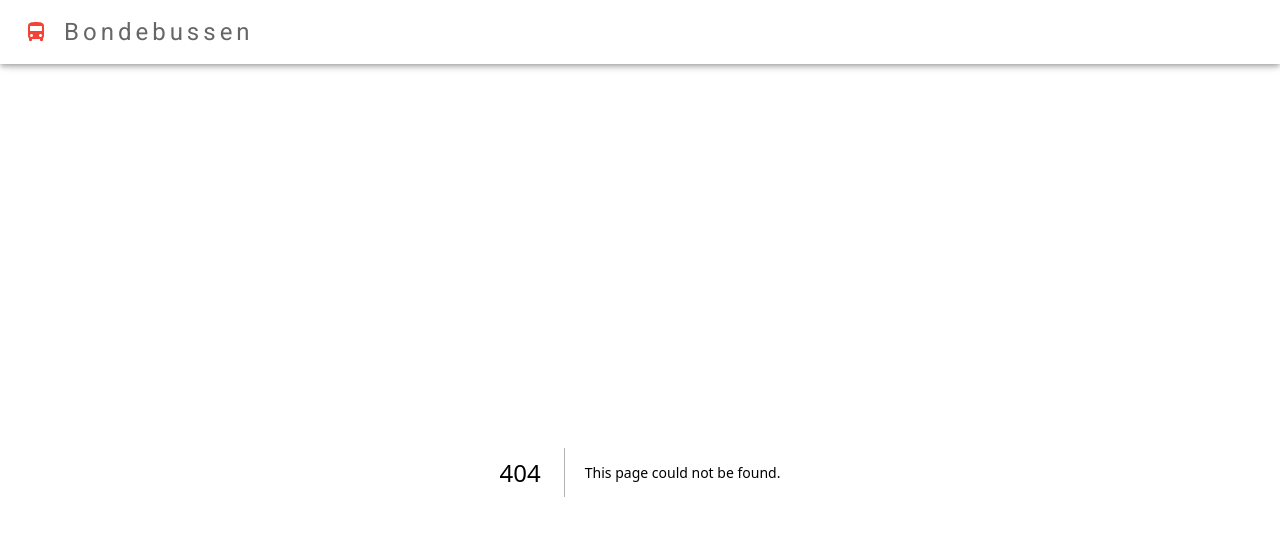
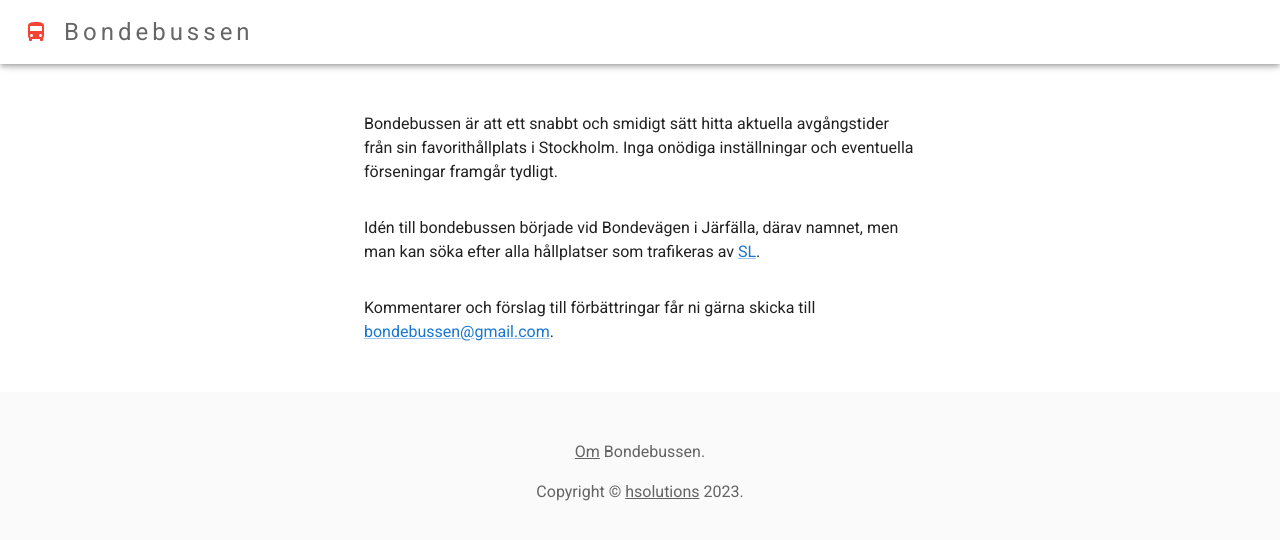
Before and after one commit to bitpwr/bondebussen, a Next.js app: page /about in a window 1280 px wide. Before the commit this address had no page. Shown: the top 540 px of the page. Built offline with nearby package versions, Linux system fonts and the light colour scheme.

Commit message:
Add footer and about page

```diff
--- /dev/null
+++ b/src/app/Footer.tsx
@@ -0,0 +1,33 @@
+'use client';
+
+import { Box, Link, Stack, Typography } from '@mui/material';
+
+export default function Footer() {
+  return (
+    <Box
+      component="footer"
+      sx={{
+        backgroundColor: (theme) =>
+          theme.palette.mode === 'light' ? theme.palette.grey[50] : theme.palette.grey[800],
+        p: 6
+      }}
+    >
+      <Stack direction="column" spacing={2}>
+        <Typography variant="body1" color="text.secondary" align="center">
+          <Link color="inherit" href="/about">
+            Om
+          </Link>{' '}
+          Bondebussen.
+        </Typography>
+        <Typography variant="body1" color="text.secondary" align="center">
+          {'Copyright © '}
+          <Link color="inherit" href="https://hsolutions.se">
+            {'hsolutions'}
+          </Link>{' '}
+          {new Date().getFullYear()}
+          {'.'}
+        </Typography>
+      </Stack>
+    </Box>
+  );
+}
--- /dev/null
+++ b/src/app/about/page.tsx
@@ -0,0 +1,25 @@
+import { Box, Link, Stack, Typography } from '@mui/material';
+
+export default function About() {
+  return (
+    <Box sx={{ my: 5 }}>
+      <Stack spacing={4}>
+        <Typography variant="body1">
+          Bondebussen är att ett snabbt och smidigt sätt hitta aktuella avgångstider från sin
+          favorithållplats i Stockholm. Inga onödiga inställningar och eventuella förseningar
+          framgår tydligt.
+        </Typography>
+
+        <Typography variant="body1">
+          Idén till bondebussen började vid Bondevägen i Järfälla, därav namnet, men man kan söka
+          efter alla hållplatser som trafikeras av <Link href="https://sl.se">SL</Link>.
+        </Typography>
+
+        <Typography variant="body1">
+          Kommentarer och förslag till förbättringar får ni gärna skicka till{' '}
+          <Link href="mailto:bondebussen@gmail.com?Subject=Feedback">bondebussen@gmail.com</Link>.
+        </Typography>
+      </Stack>
+    </Box>
+  );
+}
--- a/src/app/layout.tsx
+++ b/src/app/layout.tsx
@@ -6,6 +6,7 @@ import Typography from '@mui/material/Typography';
 import DirectionsBus from '@mui/icons-material/DirectionsBus';
 import ThemeRegistry from '@/theme/ThemeRegistry';
 import { TransportType, typeColor } from '@/lib/sl-types';
+import Footer from './Footer';
 
 export const metadata = {
   title: 'Bondebussen',
@@ -44,6 +45,7 @@ export default function RootLayout({ children }: { children: React.ReactNode })
           >
             {children}
           </Container>
+          <Footer />
         </ThemeRegistry>
       </body>
     </html>
```
